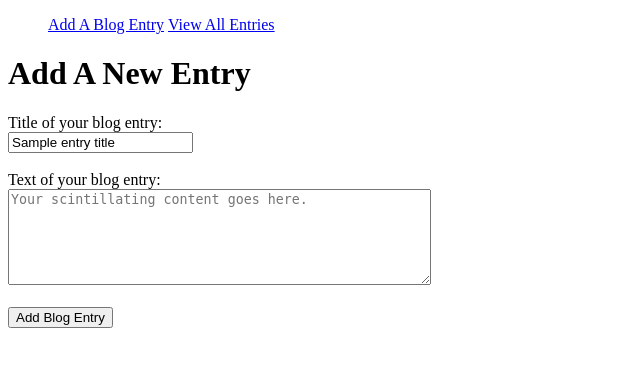
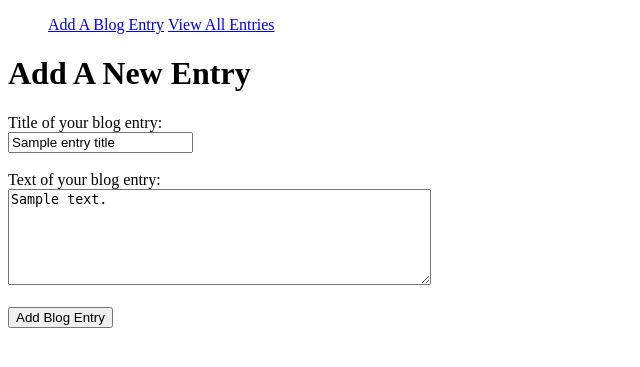
Before and after one commit to gitasong/blogz, a Flask app: template templates/new_entry.html in a window 1280 px wide. Shown: the top 367 px of the page, without its empty margins (0-640 px from the left). Run offline with Flask 2, Linux system fonts and the light colour scheme; the template is opened without the code that fills it: most values are stand-ins (such as "Sample title", 1, 10 or a date in 2020).

Commit message:
refactor new entry form so textarea retains field value upon error message

```diff
--- a/templates/new_entry.html
+++ b/templates/new_entry.html
@@ -16,7 +16,7 @@
             <div class="form-group">
                 <label for="body">Text of your blog entry: </label>
                 <br>
-                <textarea name="body" id="body" rows="6" cols="50" value="{{ entry_body }}" placeholder="Your scintillating content goes here."></textarea>
+                <textarea name="body" id="body" rows="6" cols="50" placeholder="Your scintillating content goes here.">{{ entry_body }}</textarea>
                 {% if body_error %}
                     <p class='error'>{{ body_error }}</p>
                 {% endif %}
```
